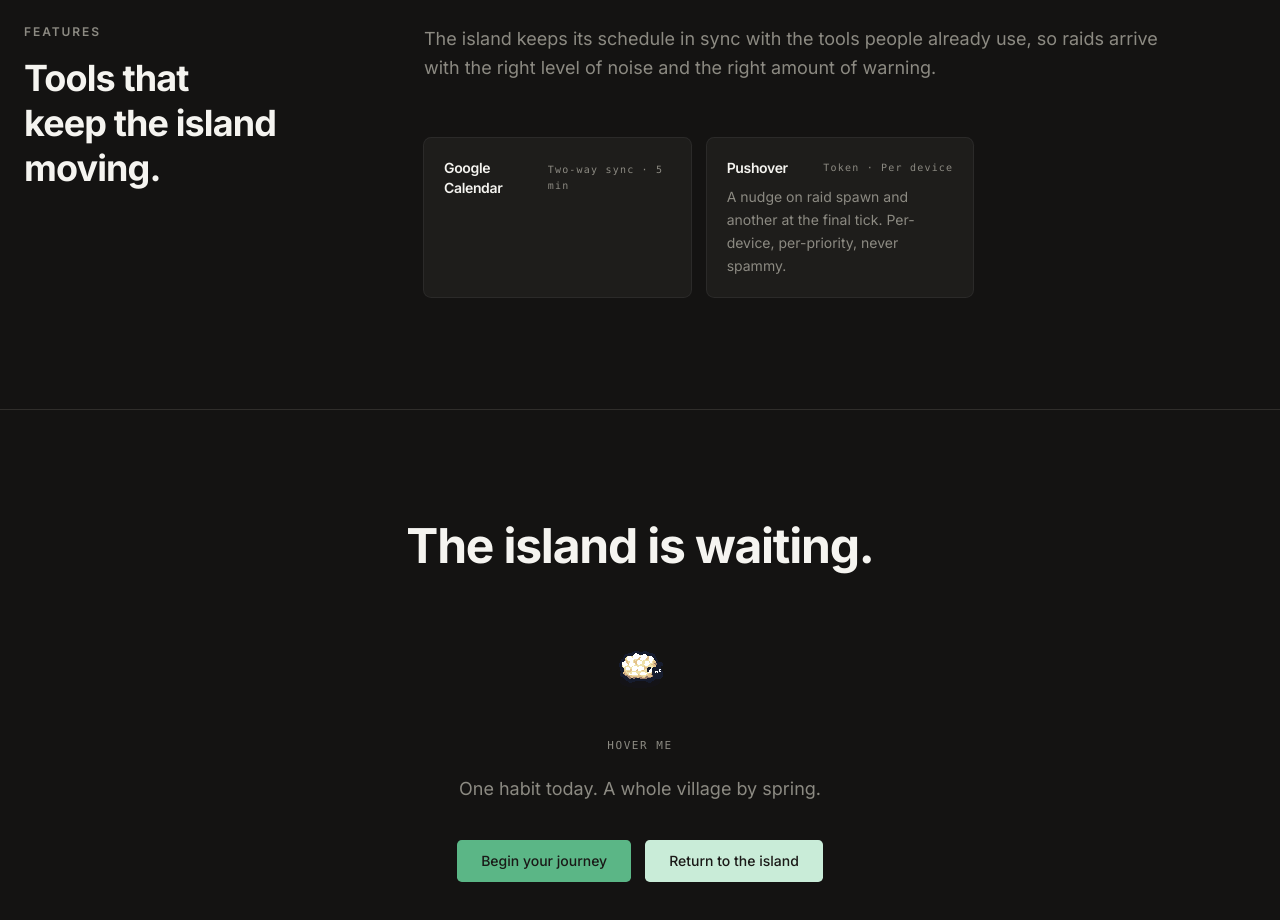
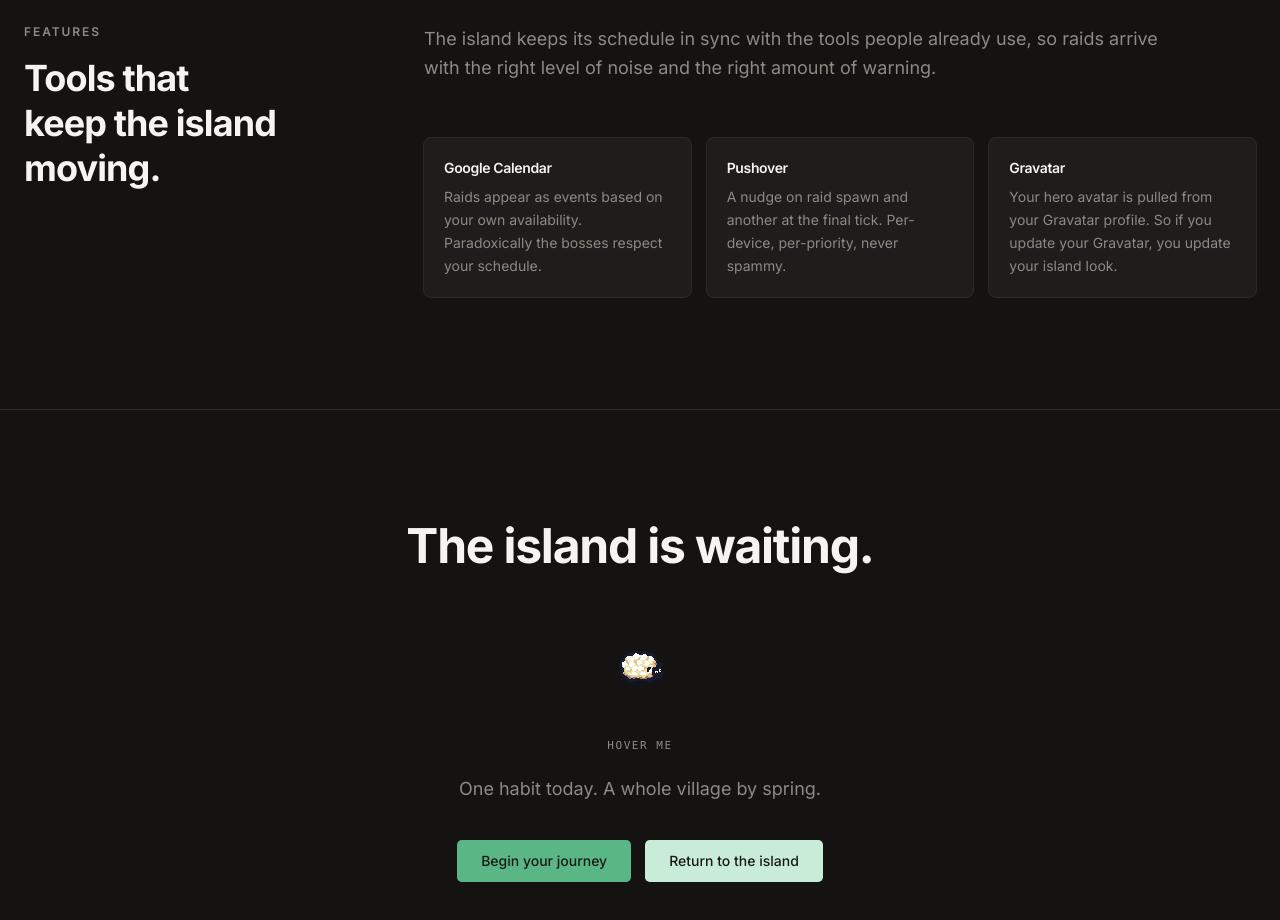
Before and after one commit to joshuademarco/sopra-fs26-group-08-client, a Next.js app: page / in a window 1280 px wide. Shown: the part 4240-5160 px from the top of the page. Built offline with nearby package versions, Linux system fonts and the light colour scheme; no server answers.

Commit message:
improved feature section of the main page and removed detail field again

```diff
--- a/app/page.tsx
+++ b/app/page.tsx
@@ -103,13 +103,16 @@ const bosses: {
 const integrations = [
   {
     title: 'Google Calendar',
-    detail: 'Two-way sync · 5 min',
+    body: 'Raids appear as events based on your own availability. Paradoxically the bosses respect your schedule.',
   },
   {
     title: 'Pushover',
-    detail: 'Token · Per device',
     body: 'A nudge on raid spawn and another at the final tick. Per-device, per-priority, never spammy.',
   },
+  {
+    title: 'Gravatar',
+    body: 'Your hero avatar is pulled from your Gravatar profile. So if you update your Gravatar, you update your island look.',
+  }
 ]
 
 export default async function Home() {
@@ -273,7 +276,6 @@ export default async function Home() {
                   <Card key={it.title} className='gap-2 p-5'>
                     <div className='flex items-center justify-between gap-3'>
                       <h4 className='text-sm font-semibold'>{it.title}</h4>
-                      <span className='font-mono text-[10px] tracking-[0.12em] text-muted-foreground'>{it.detail}</span>
                     </div>
                     <p className='text-sm leading-relaxed text-muted-foreground'>{it.body}</p>
                   </Card>
```
